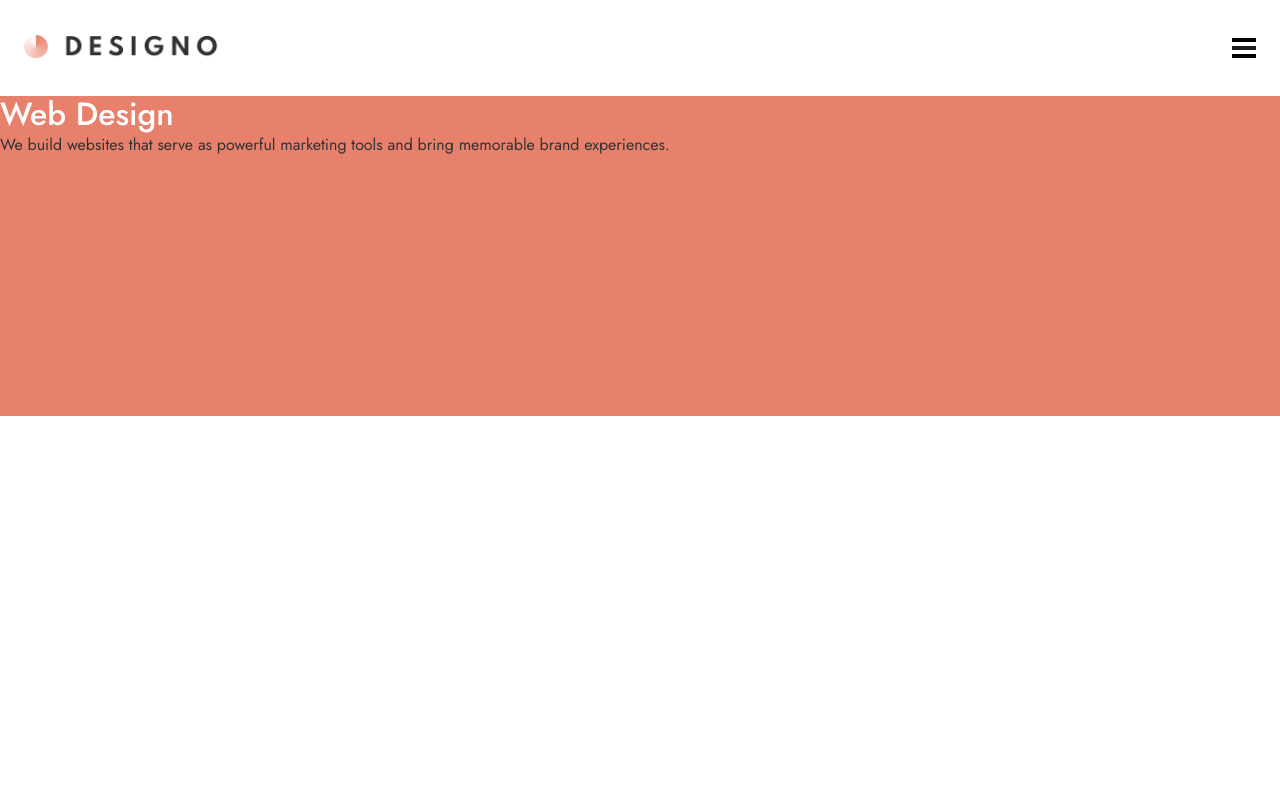
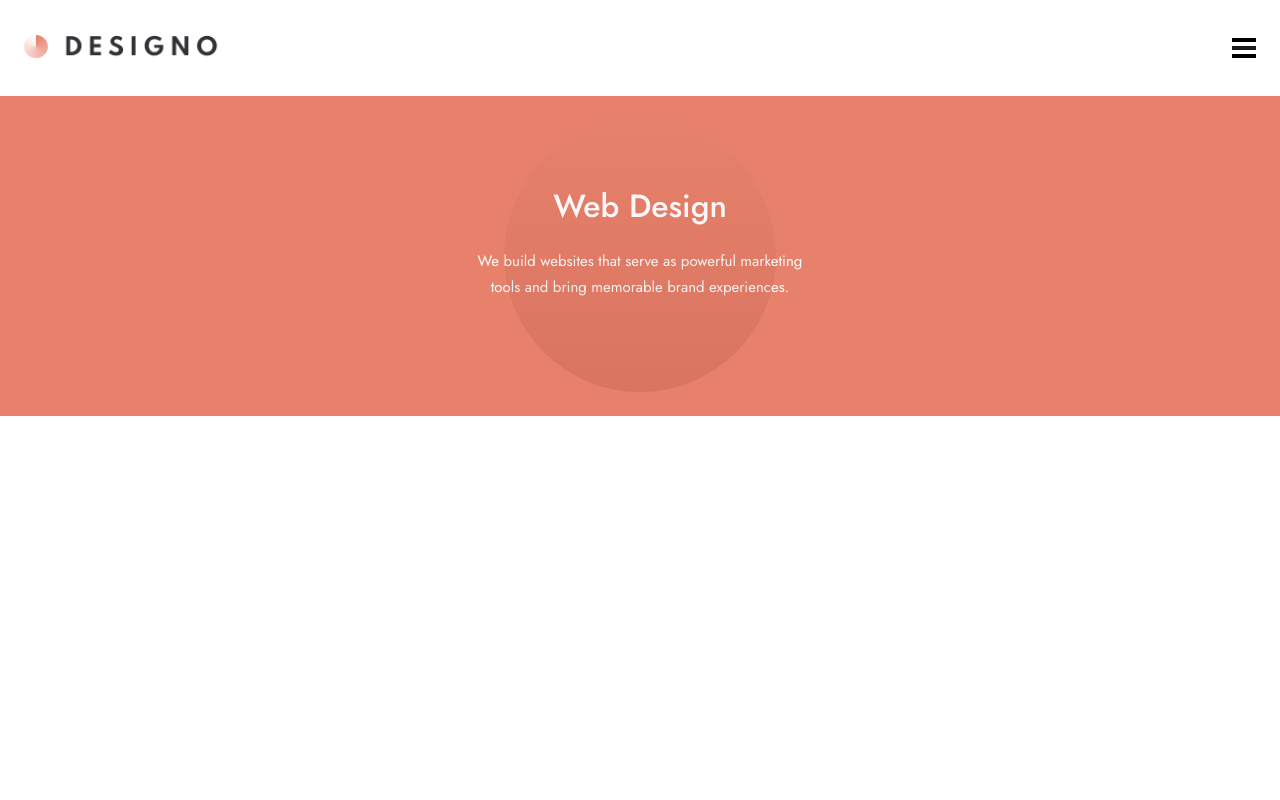
Before and after one commit to RayaneBengaoui/FM_challenge20_designo_multipage, a React (Create React App) app: page /webdesign in a window 1280 px wide. Shown: the top 800 px of the page. Built offline with nearby package versions, Linux system fonts and the light colour scheme.

Commit message:
Creating IntroductionProject component

```diff
--- a/src/components/IntroductionProject.js
+++ b/src/components/IntroductionProject.js
@@ -1,17 +1,42 @@
 import styled from "styled-components";
+
+import bg_circle from "../assets/shared/desktop/bg-pattern-small-circle.svg";
 
 const IntroductionProject = ({ title, description }) => {
   return (
     <IntroductionProjectStyle>
       <h1>{title}</h1>
       <p>{description}</p>
+      <Circle src={bg_circle} alt="circle" />
     </IntroductionProjectStyle>
   );
 };
 
 const IntroductionProjectStyle = styled.div`
+  position: relative;
   min-height: 20rem;
   background-color: var(--peach);
+  display: flex;
+  flex-direction: column;
+  justify-content: center;
+  align-items: center;
+  text-align: center;
+  padding: 0 1.5rem;
+  p {
+    color: white;
+    padding: 1.5rem 0rem;
+    font-size: 15px;
+    max-width: 21rem;
+  }
+`;
+
+const Circle = styled.img`
+  position: absolute;
+
+  width: 17rem;
+  /* right: 10%; */
+
+  transform: rotate(-90deg);
 `;
 
 export default IntroductionProject;
```
